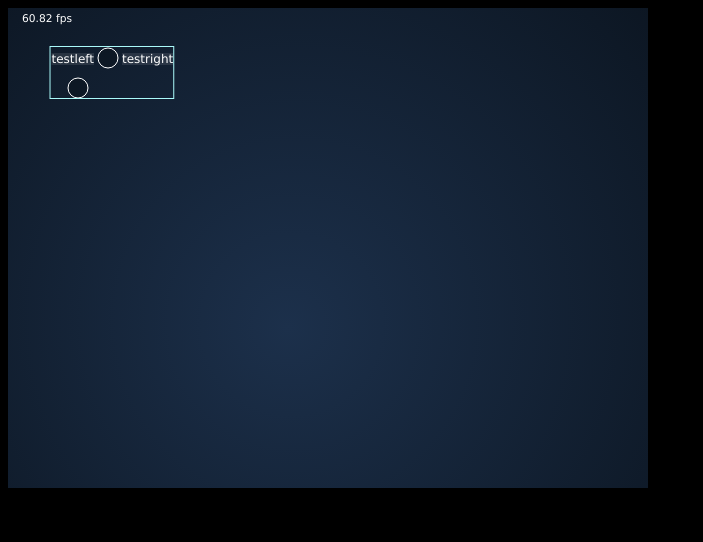
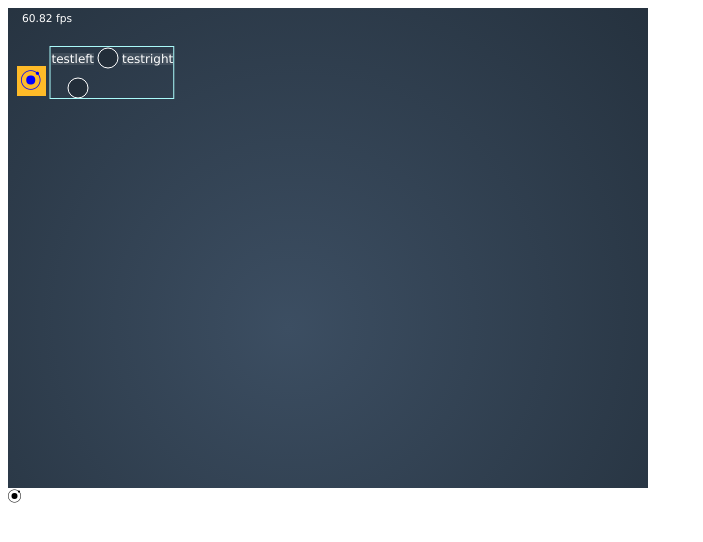
Before and after one commit to skipme/truss, a plain HTML site: page index.html in a window 1280 px wide. Shown: the whole page, without its empty margins (0-703 px from the left). Drawn offline with Linux system fonts and the light colour scheme.

Commit message:
[add] test reference incapsulation for subcontrols via proxyPanel vo

```diff
--- /dev/null
+++ b/button.js
@@ -0,0 +1,49 @@
+(function(){
+		function vButton(trs){
+			trs.buttons = {
+				buttons: [
+				{
+					x:0, y: 0, w: 0, h: 0,
+					visible: 1, interaction: interaction, focus: 0,
+					render: renderButton,
+					caption: "OK", font: "12px Verdana", fontheight: 12
+				}],
+				buttonNames: []
+			};
+			trs.addButton = addButton;
+		}
+		function setTextParams(trs, button)
+		{
+			trs.SetShadow();
+			trs.context.font = button.font;
+			trs.context.textBaseline = "bottom";// "top";
+			trs.context.textAlign = 'start';
+			trs.context.fillStyle = "rgba(0, 0, 255, 1)";//"rgb(0, 0, 0)";
+		}
+		function renderButton(trs)
+		{
+			var button = this;
+
+			trs.context.fillStyle = "rgba(255, 187, 40, 1)";//"rgba(255, 255, 255, 0.6)";
+			trs.context.fillRect(button.x-4, button.y-4, button.w+4, button.h+4);
+			setTextParams(trs, button);
+			trs.context.fillText(button.caption, button.x, button.y + button.fontheight);
+		}
+		function interaction()
+		{
+
+		}
+		function addButton(name, caption, font, fontheight, callback)
+		{
+			this.buttons.buttonNames[name] = this.buttons.buttons.length;
+			var button = {
+					x:0, y: 0, w: 0, h: 0,
+					visible: 1, interaction: interaction, focus: 0,
+					render: renderButton,
+					caption: caption, font: font, fontheight: fontheight, callback: callback
+			};
+			this.buttons.buttons.push(button);
+			return button;
+		}
+		truss_o.extendModule(vButton, "view.Button", ["view.Interface", "core.runtime"]);
+}());
--- a/fonts.js
+++ b/fonts.js
@@ -7,18 +7,20 @@
 		}
 		function loadFont(name, src)
 		{
-			if(familys.indexOf(name)>=0)
+			if(this.fonts.familys.indexOf(name)>=0)
 				return name;
 
 			var newStyle = document.createElement('style');
-			newStyle.appendChild(document.createTextNode("\
-			@font-face {\
-			    font-family: '" + name + "';\
-			    src: url('" + src + "') format(woff);\
-			}\
+			newStyle.appendChild(document.createTextNode(" \
+			@font-face { \
+  font-family: \""+ name +"\"; \
+ \
+  src: url(\""+src+"\") format(\"woff\"); \
+  font-weight: normal; \
+  font-style: normal; } \
 			"));
 			document.head.appendChild(newStyle);
-			familys.push(name);
+			this.fonts.familys.push(name);
 
 			return name;
 		}
--- a/index.html
+++ b/index.html
@@ -21,6 +21,8 @@
 	<script src="image.js"></script>
 	<script src="textbox.js"></script>
 	<script src="fonts.js"></script>
+	<script src="button.js"></script>
+	<script src="proxypanel.js"></script>
 	<!-- engines: !-->
 	<script src="viewdebug.js"></script> <!-- !-->
 		<!-- <script src="metaspheres.js"></script> -->
@@ -28,7 +30,8 @@
 	<!--<script src="demoMSPH.js"></script> -->
 
 <style type="text/css">
-body { background-color: black ;}
+body { background-color: white ;}
+
 </style>
 </head>
 <body>
@@ -56,6 +59,7 @@ body { background-color: black ;}
 
 
 <canvas id="zCanvas" width="640" height="480"></canvas>
+<div style="font-family:Ionicons">&#xf14b;</div>
 </body>
 
 </html>
--- a/proxypanel.js
+++ b/proxypanel.js
@@ -1,14 +1,93 @@
 (function(){
 		function vPanel(trs){
 			trs.proxyPanel = { activepanel: {
+				x: 0, y: 0, w: 0, h: 0,
 				bindings: [
-					{refName: 'i', positionAndSize: 0, relativePos: {x: 0, y: 0}, visibility: 0, interaction: 0, focus: 0}
-				]
-			} };
+					{refName: 'i', relative: {x: 0, y: 0, right: 0, bottom: 18, xrule: 'left', yrule: 'top', rrule: 'left', brule: 'abs'}, proxy: {}}
+				],
+				addTextBox: addTextBox, addButton: addButton
+				},
+			};
+			trs.RenderProxyPanels = RenderProxyPanels;
+			trs.showProxyPanel = showProxyPanel;
 		}
-		function addBinding(refControlName, positionAndSize, relativePos, visibility, interaction, focus)
+		function addTextBox(trs)
 		{
 
 		}
-		truss_o.extendModule(vPanel, "view.ProxyPanel", ["view.Interface", "core.runtime"]);
+		function addButton(trs, name, caption, callback, font, fontheight, relativity)
+		{
+			var button = trs.addButton(name, caption, font, fontheight, callback);
+			var incapsulated = {refName: name, relative: relativity, proxy: button};
+			this.bindings.push(incapsulated);
+			updateRelativitys(trs, this);
+			return incapsulated;
+		}
+		function showProxyPanel(x,y,w,h)
+		{
+			// set childs visibility: 1
+			// update relativitys
+			this.proxyPanel.activepanel.x = x;
+			this.proxyPanel.activepanel.y = y;
+			this.proxyPanel.activepanel.w = w;
+			this.proxyPanel.activepanel.h = h;
+
+			updateRelativitys(this, this.proxyPanel.activepanel);
+			return this.proxyPanel.activepanel;
+		}
+		function updateRelativitys(trs, panel)
+		{
+			for (var i = 0; i < panel.bindings.length; i++) {
+				var proxy = panel.bindings[i].proxy;
+				var rules = panel.bindings[i].relative;
+				proxy.x = updateProxyByRules(panel, rules.x, rules.xrule);
+				proxy.y = updateProxyByRules(panel, rules.y, rules.yrule);
+
+				proxy.w = (rules.rrule==="abs" ? rules.right : updateProxyByRules(panel, rules.right, rules.rrule));
+				proxy.h = (rules.brule==="abs" ? rules.bottom : updateProxyByRules(panel, rules.bottom, rules.brule));
+			};
+		}
+		function updateProxyByRules(panel, val, rule)
+		{
+			switch(rule)
+			{
+				case "left":
+					return panel.x + val;
+				break;
+				case "top":
+					return panel.y + val;
+				break;
+				case "right":
+					return panel.x + panel.w + val;
+				break;
+				case "bottom":
+					return panel.y + panel.h + val;
+				break;
+				case "absx":
+					return proxy.x + val;
+				break;
+
+				default:
+					throw "unexpected relative rule for child control: "+ rule
+				break;
+			}
+		}
+		function RenderProxyPanels()
+		{
+			var panel = this.proxyPanel.activepanel;
+			for (var i = 0; i < panel.bindings.length; i++) {
+				var proxy = panel.bindings[i].proxy;
+				if(typeof proxy.render !== "undefined" && this.isFunction(proxy.render))
+					proxy.render(this);
+			}
+		}
+		// all refrence objects, but interaction is function
+		function addBinding(refControlName, positionAndSize, relativePos, visibility, interaction, focus)
+		{
+			var ap = this.proxyPanel.activepanel;
+			ap.bindings.push({refName: refControlName, positionAndSize: positionAndSize,
+				relativePos: relativePos, visibility: visibility,
+				interaction: interaction, focus: focus});
+		}
+		truss_o.extendModule(vPanel, "view.ProxyPanel", ["view.Interface", "core.runtime", "view.Button", "view.TextBox"]);
 }());
--- a/structure.js
+++ b/structure.js
@@ -25,6 +25,11 @@
 			{text:'play intro video', callback:undefined},
 			{text:'play all history', callback:undefined},
 			]});
+		// panel and buttons and textbox
+			var pp = trs.showProxyPanel(25,60,128,128);
+			trs.loadFont("Ionicons", "fonts/ionicons.woff?v=1.3.5");
+			pp.addButton(trs, "test", "\uf14b", null, "24px Ionicons", 22,
+				{x:-12, y: 2, right: 0, bottom: 26, xrule: 'left', yrule: 'top', rrule: 'left', brule: 'abs'});
 		//
 		trs.DeltasMeasuring = [];
 
@@ -373,5 +378,5 @@
 			}
 		}
 	}
-	truss_o.extendModule(cStructure, "view.Structure", ["view.Input", "core.Events", "core.Animate", "objects.Tree", "view.Interface", "view.Menu"]);
+	truss_o.extendModule(cStructure, "view.Structure", ["view.Input", "core.Events", "core.Animate", "objects.Tree", "view.Interface", "view.Menu", "view.ProxyPanel"]);
 }());
--- a/viewdebug.js
+++ b/viewdebug.js
@@ -13,8 +13,8 @@
 			update:update
 		};
 
-		trs.option('view.dbg.backgroundColor1', "rgba(28, 48, 75, 1)");//"rgba(60, 78, 98, 1)");
-		trs.option('view.dbg.backgroundColor2', "rgba(11, 20, 31, 1)");//"rgba(35, 47, 59, 1)");
+		trs.option('view.dbg.backgroundColor1', "rgba(60, 78, 98, 1)");//"rgba(28, 48, 75, 1)");//"rgba(60, 78, 98, 1)");
+		trs.option('view.dbg.backgroundColor2', "rgba(35, 47, 59, 1)");//"rgba(11, 20, 31, 1)");//"rgba(35, 47, 59, 1)");
 
 		trs.addViewEngine("Debug", iface);
 		trs.setViewEngine("Debug");
@@ -280,6 +280,9 @@
 
 			this.TextBoxRender();
 			this.RenderMenu(menulayer, menulayer);
+			// ui
+			this.RenderProxyPanels();
+			//
 			this.saveLayer();
 		}
 
```
